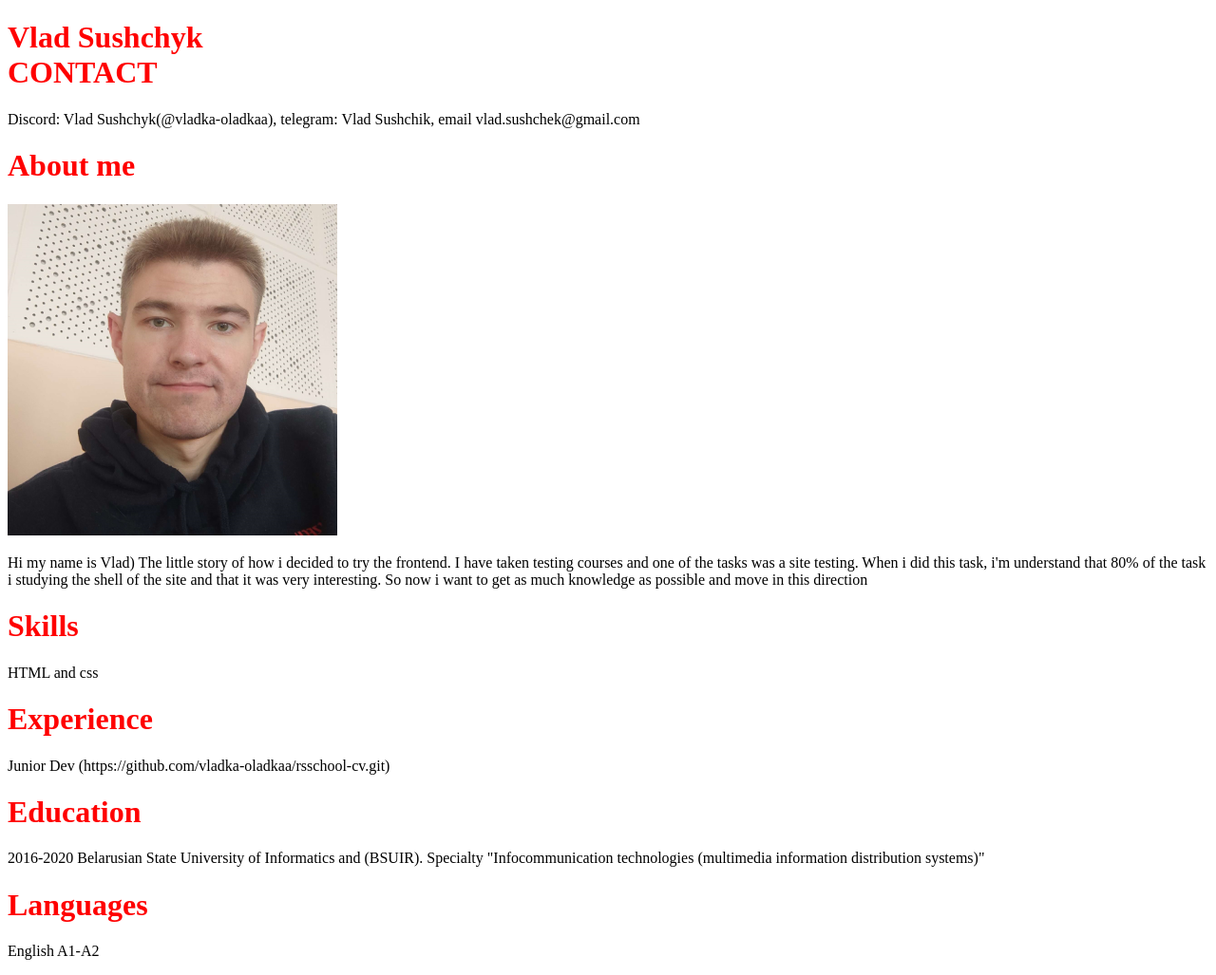
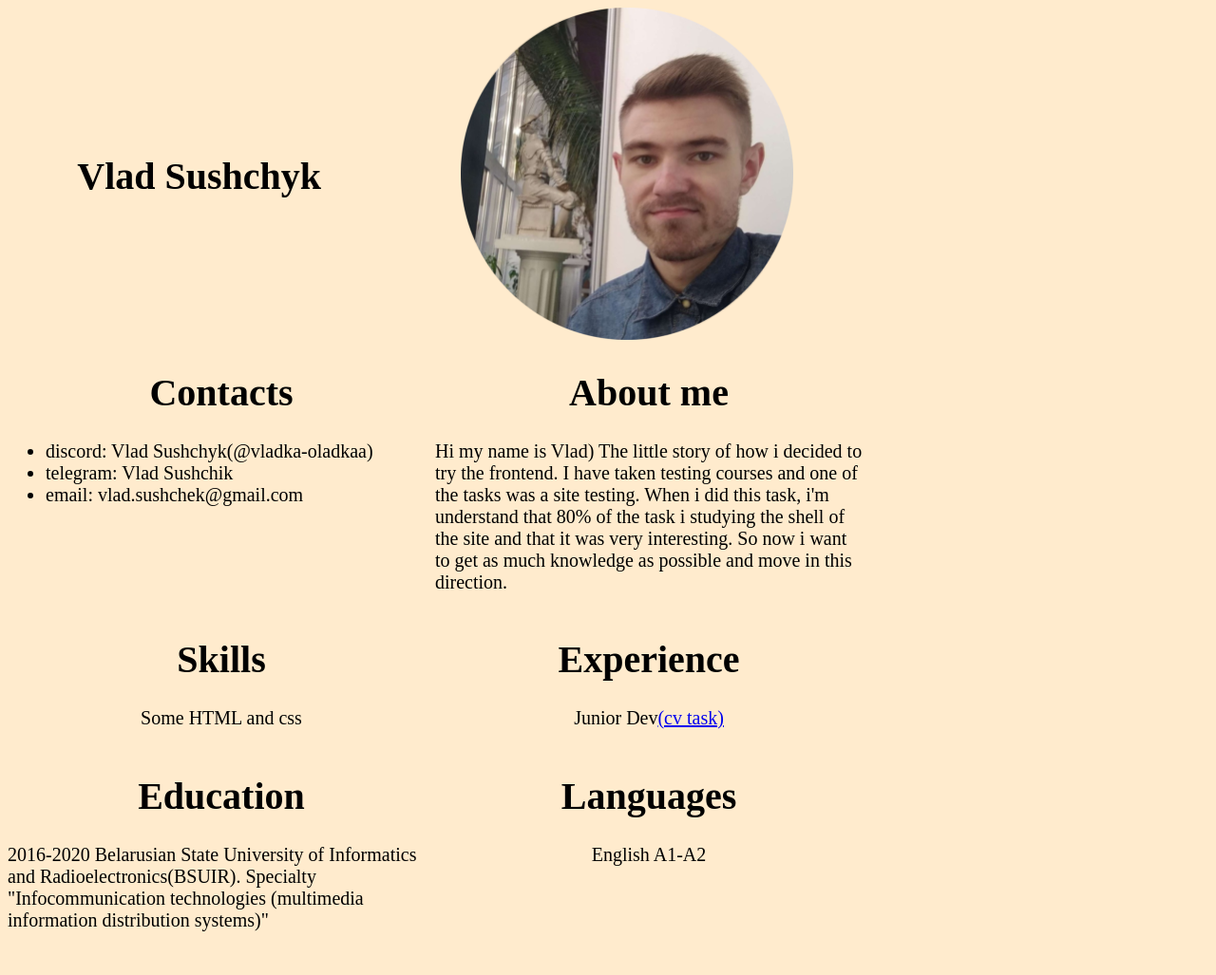
Before and after one commit to vladka-oladkaa/rsschool-cv, a plain HTML site: page index.html in a window 1280 px wide. Shown: the whole page at 95% size. Drawn offline with Linux system fonts and the light colour scheme.

Commit message:
feat: designing  basic page

```diff
--- a/index.html
+++ b/index.html
@@ -6,19 +6,47 @@
    <meta charset="utf-8">
  </head>
  <body>
-  <h1>Vlad Sushchyk<br />
-    CONTACT</h1>
-   <p>Discord: Vlad Sushchyk(@vladka-oladkaa), telegram: Vlad Sushchik, email vlad.sushchek@gmail.com</p>
-  <h1>About me</h1>
-    <p><img alt="Image" src="/images/avatar.png"/></p>
-    <p>Hi my name is Vlad) The little story of how i decided to try the frontend. I have taken testing courses and one of the tasks was a site testing. When i did this task, i'm understand that 80% of the task i studying the shell of the site and that it was very interesting. So now i want to get as much knowledge as possible and move in this direction</p>
-    <h1> Skills </h1>
-    <p>HTML and css</p>
-    <h1> Experience </h1>
-   <p>Junior Dev (https://github.com/vladka-oladkaa/rsschool-cv.git)</p>
-    <h1>Education</h1>
-    <p>2016-2020 Belarusian State University of Informatics and (BSUIR). Specialty "Infocommunication technologies (multimedia information distribution systems)" </p>
-    <h1> Languages </h1>
-    <p>English A1-A2</p>
+   <div class="header">
+    <div class="name">
+        <h1>Vlad Sushchyk</h1>
+    </div>
+    <div class="foto">
+        <img src="images/avatarr.png">
+    </div>
+   </div>
+   <div class="section1">
+     <div class="contact">
+        <h1 >Contacts</h1>
+        <ul>
+           <li>discord: Vlad Sushchyk(@vladka-oladkaa)</li>
+           <li>telegram: Vlad Sushchik</li>
+           <li>email: vlad.sushchek@gmail.com</li>
+        </ul>
+     </div>
+     <div class="aboutme">
+        <h1 >About me</h1>
+        <p>Hi my name is Vlad) The little story of how i decided to try the frontend. I have taken testing courses and one of the tasks was a site testing. When i did this task, i'm understand that 80% of the task i studying the shell of the site and that it was very interesting. So now i want to get as much knowledge as possible and move in this direction.</p>
+     </div>
+   </div>
+   <div class="section1">
+     <div class="skills">
+        <h1> Skills </h1>
+        <p class="small">Some HTML and css</p>
+     </div>
+     <div class="experience">
+        <h1> Experience </h1>
+        <p class="small">Junior Dev <a href="https://github.com/vladka-oladkaa/rsschool-cv/tree/rsschool-cv-html">(cv task)</a></p>
+     </div>
+   </div>
+   <div class="section1">
+     <div class="education">
+        <h1>Education</h1>
+        <p>2016-2020 Belarusian State University of Informatics and Radioelectronics(BSUIR). Specialty "Infocommunication technologies (multimedia information distribution systems)"</p>
+     </div>
+     <div class="languages">
+        <h1> Languages </h1>
+        <p class="small">English A1-A2</p>
+     </div>
+   </div>
  </body>
 </html>
--- a/style.css
+++ b/style.css
@@ -1,4 +1,56 @@
+body {
+    color: black;
+    font-size: 20px;
+    width: 900px;
+    background-color: blanchedalmond;
+
+}
 
 h1 {
-  color: red;
+    display: flex;
+    justify-content: center;
 }
+
+p {
+    display: flex;
+}
+.small {
+    justify-content: center;
+}
+.name {
+
+}
+
+.foto {
+
+}
+
+.header {
+    display: flex;
+    justify-content: space-around;
+    align-items: center;
+}
+
+.section1 {
+    display: flex;
+    justify-content: space-around;
+}
+
+.contact {
+    width: 450px;
+}
+.aboutme {
+    width: 450px;
+}
+.skills {
+    width: 450px;
+}
+.experience {
+    width: 450px;
+}
+.education {
+    width: 450px;
+}
+.languages {
+    width: 450px;
+}
```
Also changed, not shown: images/avatar.png (deleted), images/avatarr.png (added).
